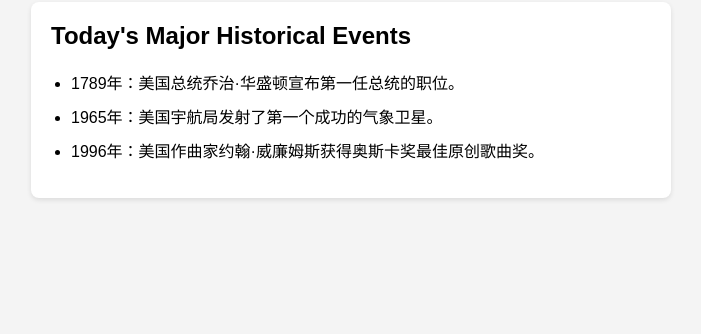
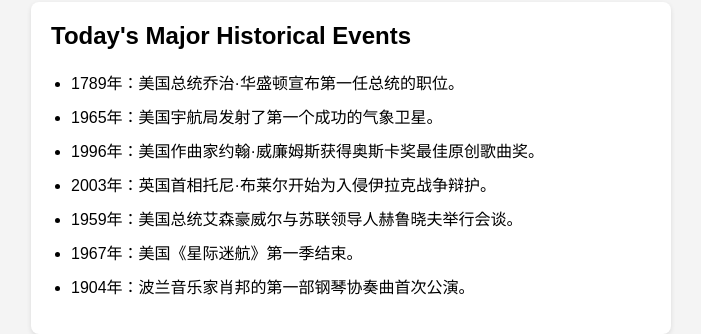
Before and after one commit to totokeyb/lolu, a plain HTML site: page index.html in a window 1280 px wide. Shown: the part 518-852 px from the top of the page, without its empty margins (289-990 px from the left). Before the commit the page ends 800 px from the top, so only its background shows below. Drawn offline with Linux system fonts and the light colour scheme.

Commit message:
Update index.html

```diff
--- a/index.html
+++ b/index.html
@@ -73,17 +73,24 @@
         const month = today.getMonth() + 1; // JavaScript月份从0开始，所以加1
         const day = today.getDate();
 
-        // 事件数据（示例）
+        // 事件数据（示例，添加更多事件）
         const historicalEvents = {
             "2-17": [
                 "1789年：美国总统乔治·华盛顿宣布第一任总统的职位。",
                 "1965年：美国宇航局发射了第一个成功的气象卫星。",
                 "1996年：美国作曲家约翰·威廉姆斯获得奥斯卡奖最佳原创歌曲奖。",
+                "2003年：英国首相托尼·布莱尔开始为入侵伊拉克战争辩护。",
+                "1959年：美国总统艾森豪威尔与苏联领导人赫鲁晓夫举行会谈。",
+                "1967年：美国《星际迷航》第一季结束。",
+                "1904年：波兰音乐家肖邦的第一部钢琴协奏曲首次公演。",
             ],
             "2-18": [
                 "1885年：马克·吐温的小说《哈克贝利·费恩历险记》首次出版。",
                 "1930年：冯·诺伊曼和图灵发明了现代计算机的核心理论。",
                 "1967年：美国《星际迷航》第一季结束。",
+                "1919年：国际联盟成立。",
+                "1965年：美国发射了阿波罗1号航天器。",
+                "1929年：美国的第一座高楼大厦，帝国大厦完工。",
             ],
             // 可以继续添加更多日期对应的历史事件...
         };
```
